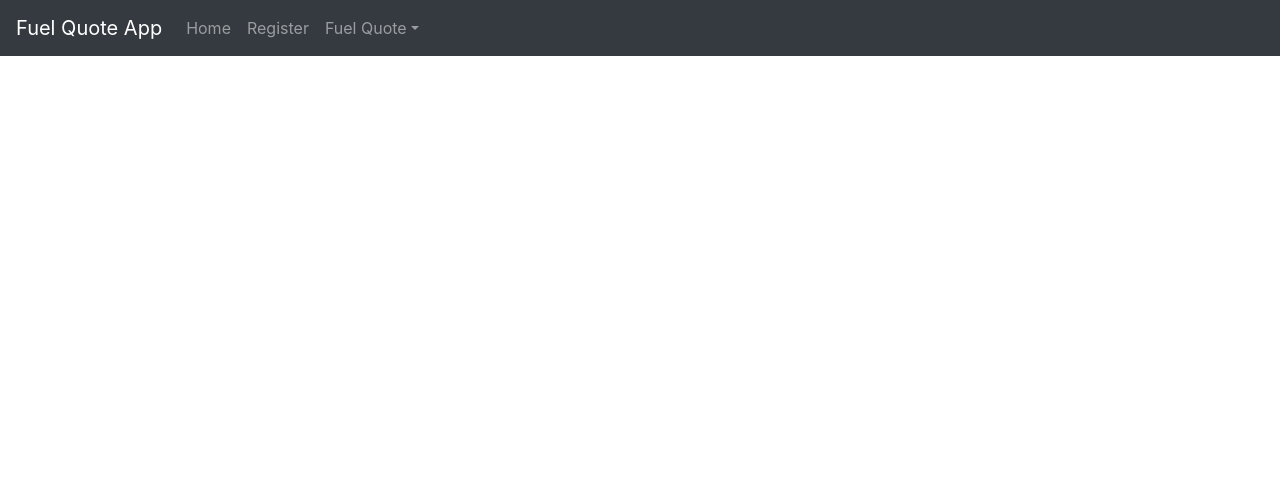
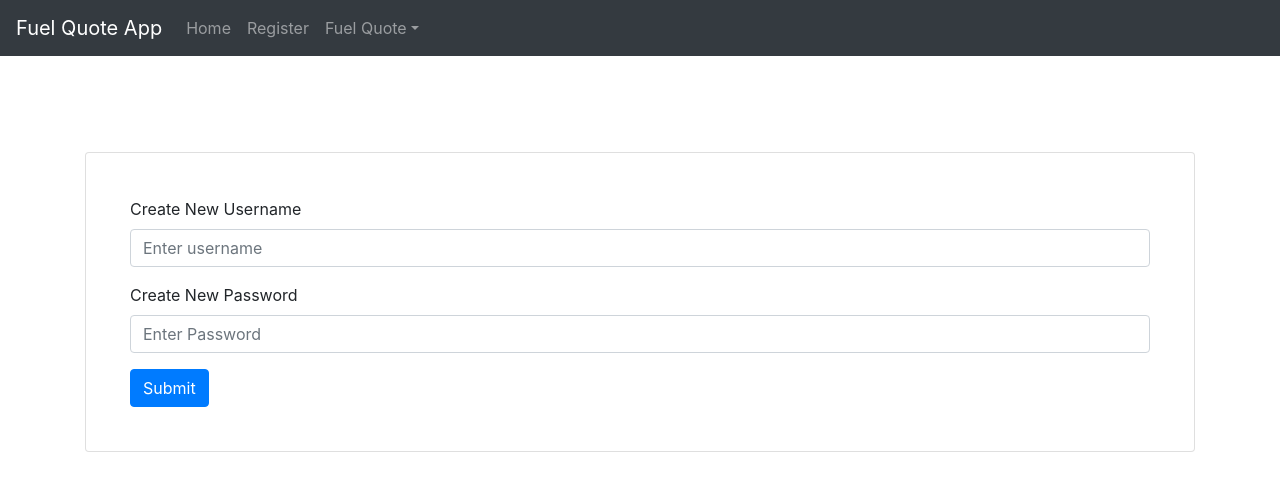
Before and after one commit to marechem/Software-Design-Group27, a React (Create React App) app in the folder fuel-quote-app/: page /register in a window 1280 px wide. Shown: the top 488 px of the page. Built offline with nearby package versions, Linux system fonts and the light colour scheme.

Commit message:
Added Registration Page as well as route to the page

```diff
--- a/fuel-quote-app/src/App.js
+++ b/fuel-quote-app/src/App.js
@@ -7,10 +7,12 @@ Switch } from "react-router-dom";
 
 //Pages
 import LoginPage from "./pages/login";
+import RegisterPage from "./pages/register";
 
 //Components
 import TopNavbar from "./components/navbar.component";
 import NewFuelQuote from "./components/fuelQuote.component";
+
 
 class App extends Component {
   render() {
@@ -20,6 +22,7 @@ class App extends Component {
         <Switch>
           <Route exact path="/" component={LoginPage} />
           <Route path="/newForm" component={NewFuelQuote} />
+          <Route path="/register" component={RegisterPage} />
         </Switch>
       </Router>
 
--- /dev/null
+++ b/fuel-quote-app/src/pages/register.jsx
@@ -0,0 +1,32 @@
+import React from "react";
+
+import "bootstrap/dist/css/bootstrap.min.css"
+import { Form, Button, Card, Container, Row, Col } from "react-bootstrap";
+
+const RegisterPage = () => {
+    return (
+        <Container className="mt-5 pt-5">
+          <Card>
+              <Card.Body>
+                  <div className="m-4">
+                      <Form>
+                          <Form.Group controlId="formGroupUsername">
+                              <Form.Label>Create New Username</Form.Label>
+                              <Form.Control type="username" placeholder="Enter username" />
+                            </Form.Group>
+                          <Form.Group controlId="formGroupPassword">
+                             <Form.Label>Create New Password</Form.Label>
+                             <Form.Control type="password" placeholder="Enter Password" />
+                           </Form.Group>
+                       </Form>
+                       <Button variant="primary" type="submit">
+                          Submit
+                       </Button>
+                   </div>
+               </Card.Body>
+           </Card>
+       </Container>
+    );
+};
+
+export default RegisterPage
```
